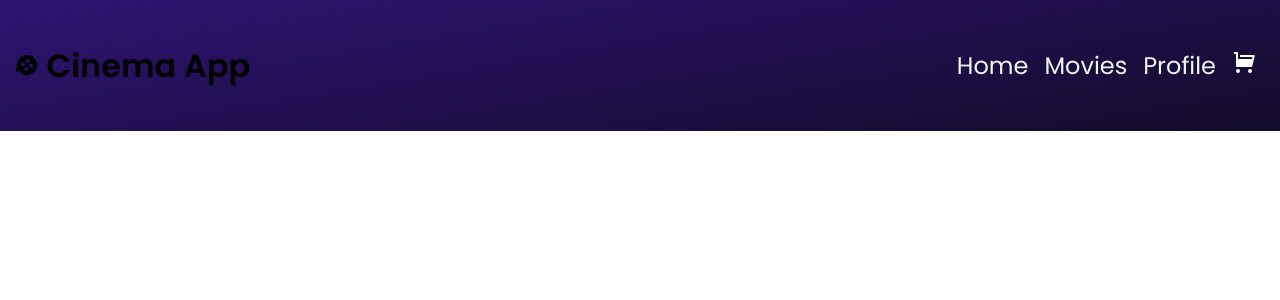
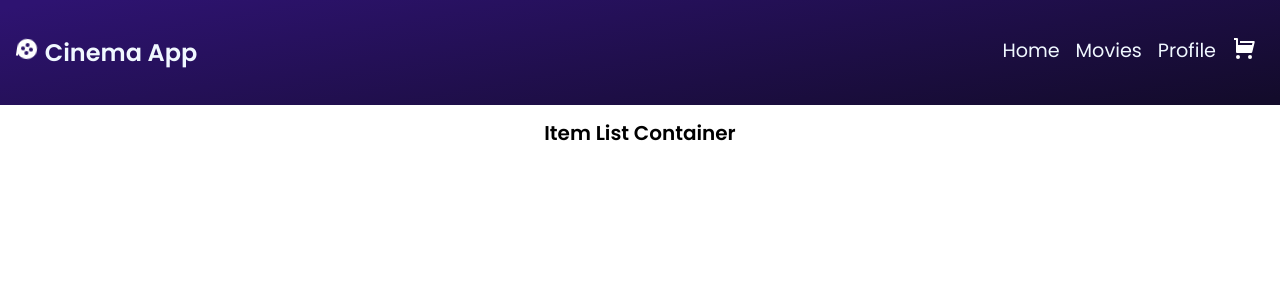
Before and after one commit to Chuchogom/projectreact, a React (Create React App) app: page / in a window 1280 px wide. Shown: the top 300 px of the page. Built offline with nearby package versions, Linux system fonts and the light colour scheme.

Commit message:
Agregando Item List

```diff
--- a/src/App.css
+++ b/src/App.css
@@ -3,11 +3,14 @@
 .App {
   text-align: center;
   box-sizing: border-box;
-  background:linear-gradient(170.53deg, #2E1371 2.71%, #130B2B 97.75%);
   font-size: 0.625rem;
   padding: 0;
   margin: 0;
   font-family: 'Poppins', sans-serif;
+}
+
+.navbar{
+  background:linear-gradient(170.53deg, #2E1371 2.71%, #130B2B 97.75%);
 }
 
 .navbar{
@@ -18,7 +21,8 @@
 
 .navbar-title{
   padding: 15px;
-  font-size: 2rem;
+  font-size: 1.5rem;
+  color: aliceblue;
 }
 
 .navbar-list{
@@ -28,7 +32,7 @@
 
 .navbar-item{
   padding: 0.5rem;
-  font-size: 1.5rem;
+  font-size: 1.2rem;
   list-style: none;
   color: aliceblue;
 }
--- a/src/App.js
+++ b/src/App.js
@@ -1,10 +1,12 @@
 import './App.css';
+import ItemListContainer from './components/itemListContainer';
 import NavBar from './components/navBar';
 
 function App() {
   return (
     <div className="App">
         <NavBar/>
+        <ItemListContainer/>
     </div>
   );
 }
--- /dev/null
+++ b/src/components/itemListContainer.js
@@ -0,0 +1,11 @@
+import React from 'react'
+
+function ItemListContainer() {
+  return (
+    <div className='item__list'>
+        <h1>Item List Container</h1>
+    </div>
+  )
+}
+
+export default ItemListContainer
--- a/src/components/navBar.js
+++ b/src/components/navBar.js
@@ -26,4 +26,4 @@ function NavBar() {
   )
 }
 
-export default NavBar
+export default NavBar;
```
Also changed, not shown: src/logo.svg.
